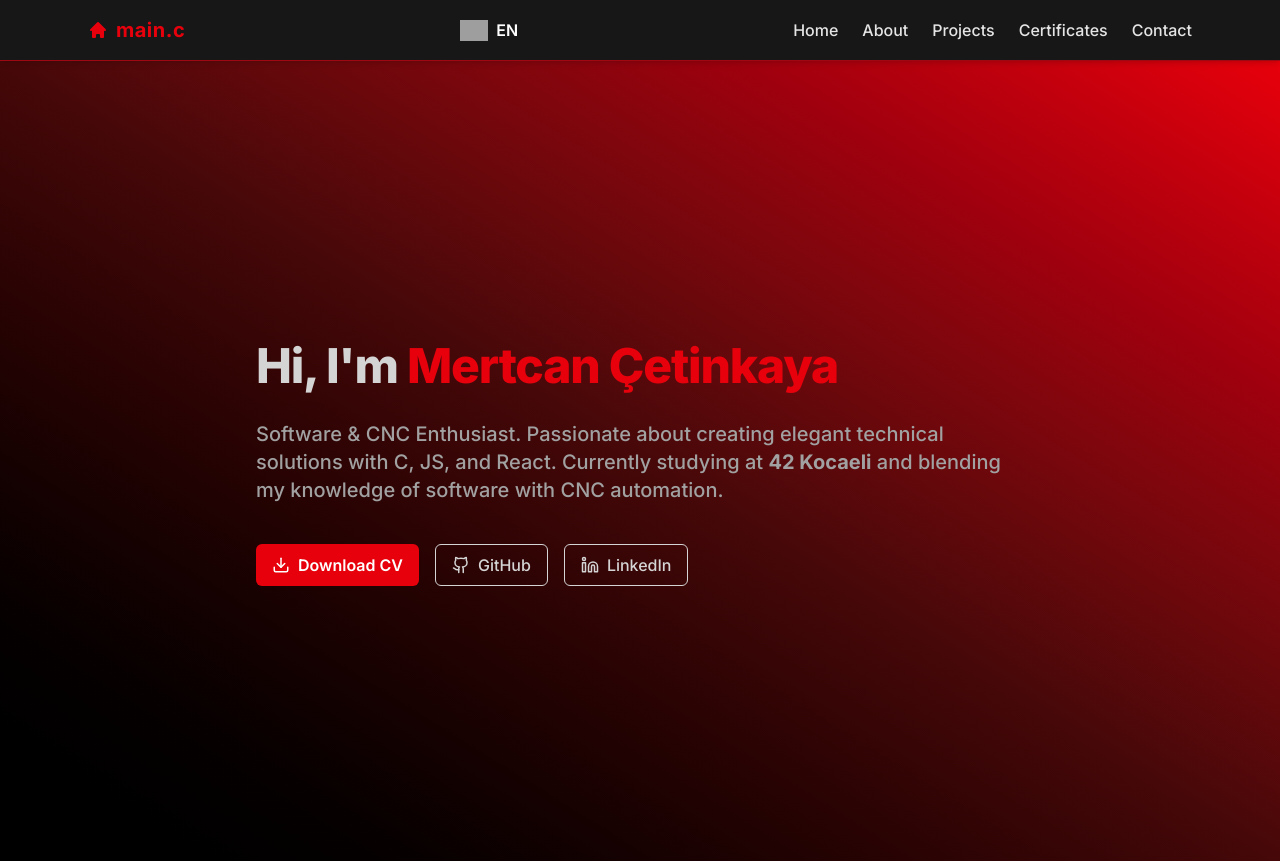
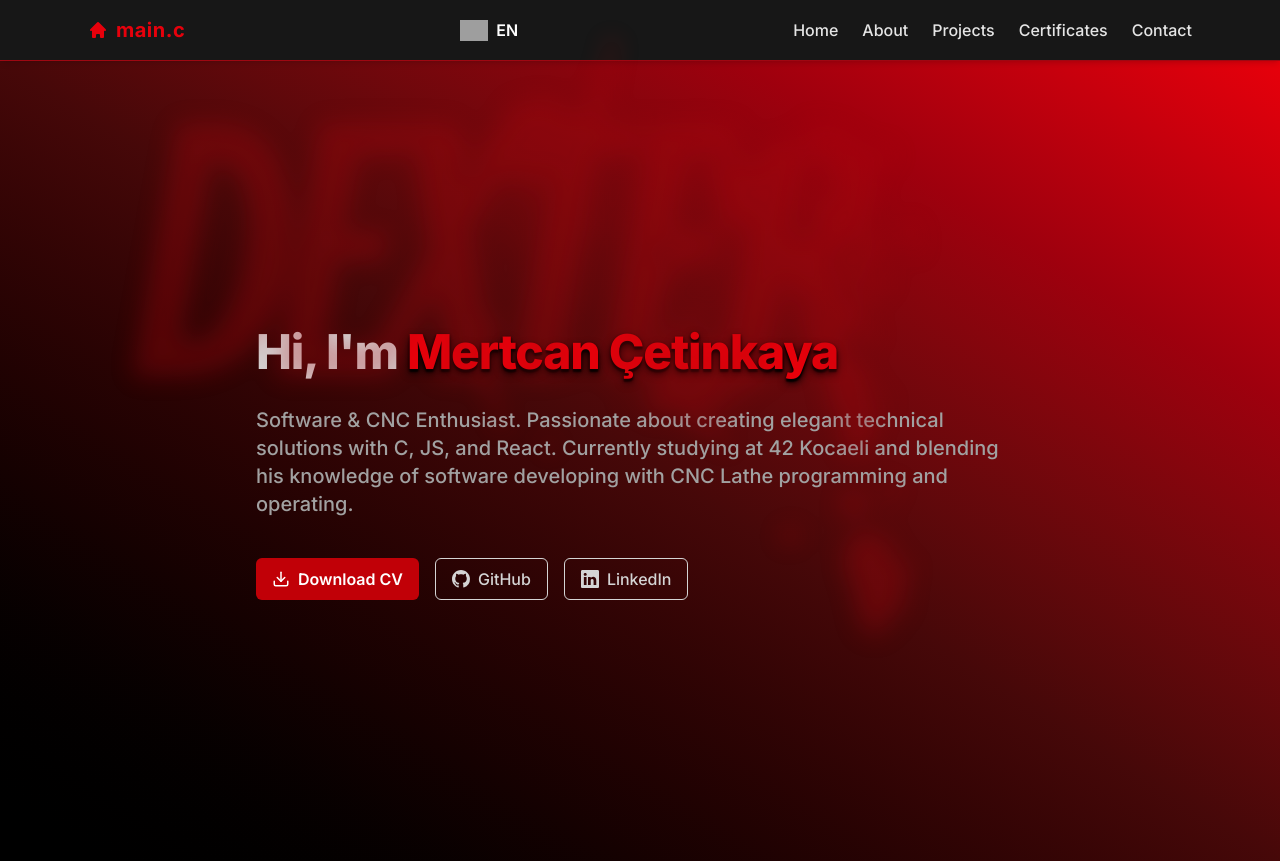
Before and after one commit to mertctnkaya/mertctnkaya.github.io, a React (Vite) app: page / in a window 1280 px wide. Built offline with nearby package versions, Linux system fonts and the light colour scheme; grey boxes are pictures that could not be loaded.

Commit message:
design(home): Home page is fully redesigned with theme of Dexter (red, dark)

```diff
--- a/src/pages/About.tsx
+++ b/src/pages/About.tsx
@@ -1,9 +1,15 @@
+import translations from "../i18n/translates";
+import { useLanguage } from "../i18n/LanguageProvider";
+
 function About() {
-  return (
-	<div>
-	  <h1>About Us</h1>
-	  <p>This page contains information about our application.</p>
-	</div>
-  );
+	const { language } = useLanguage();
+	const t = translations[language].about;
+
+	return (
+		<div className="min-h-screen flex flex-col justify-center items-center bg-neutral-800 text-neutral-300 px-6 py-16 font-inter">
+			<h1>{t.title}</h1>
+			<p>{t.desc}</p>
+		</div>
+	);
 }
 export default About;
--- a/src/pages/Home.tsx
+++ b/src/pages/Home.tsx
@@ -1,40 +1,49 @@
-// import { Button } from "@/components/ui/button";
-import { DownloadIcon, Github, Linkedin } from "lucide-react";
+import { BsGithub, BsLinkedin } from "react-icons/bs";
+import { FiDownload } from "react-icons/fi";
+import { useLanguage } from "../i18n/LanguageProvider";
+import translations from "../i18n/translates";
 
 const Home = () => {
+	const { language } = useLanguage();
+	const t = translations[language].home;
 	return (
-    <section className="bg-gradient-to-tr from-black via-red-950 to-red-600 min-h-screen font-inter flex flex-col justify-center items-center px-6 py-16 font-medium bg-neutral-800 text-neutral-300">
+		<section className="bg-linear-to-tr from-black via-red-950 to-red-600 min-h-screen font-inter flex flex-col justify-center items-center px-6 py-16 font-medium bg-neutral-800 text-neutral-300">
+			<img
+				src="/public/dexter.png"
+				alt="blood splash"
+				className="absolute top-10 left-[10%] w-[800px] h-[600px] opacity-30 blur-md pointer-events-none select-none object-cover"
+			/>
 			<div className="max-w-3xl w-full flex flex-col items-start gap-6 text-left">
 				<h1 className="text-4xl sm:text-5xl font-extrabold leading-tight tracking-tight">
-          Hi, I'm <span className="text-red-600 shadow-inherit text-shadow-xl ">Mertcan Çetinkaya</span>
+					{t.title} <span className="text-red-600 text-shadow-black text-shadow-lg">Mertcan Çetinkaya</span>
 				</h1>
 				<p className="text-lg sm:text-xl text-neutral-400">
-          Software & CNC Enthusiast. Passionate about creating elegant technical
-          solutions with C, JS, and React. Currently studying at{" "}
-          <strong>42 Kocaeli</strong> and blending my knowledge of software with
-          CNC automation.
+					{t.desc}
+					{/* Software & CNC Enthusiast. Passionate about creating elegant technical solutions with C, JS, and React. Currently
+					studying at <span className="text-white font-medium">42 Kocaeli</span> and blending my knowledge of software with
+					<span className="text-white font-medium"> CNC Lathe/Torna</span> programming and operating. */}
 				</p>
 				<div className="flex flex-wrap gap-4 mt-4">
 					<a
 						href="/cv.pdf"
 						download
-            className="inline-flex items-center gap-2 px-4 py-2 font-semibold rounded-md bg-red-600 text-white hover:bg-red-950 transition"
+						className="inline-flex items-center gap-2 px-4 py-2 font-semibold rounded-md bg-red-700 text-white hover:bg-red-950 transition"
 					>
-            <DownloadIcon size={18} /> Download CV
+						<FiDownload size={18} /> {t.downloadCv}
 					</a>
 					<a
 						href="https://github.com/mertctnkaya/mertce"
 						target="_blank"
 						className="inline-flex items-center gap-2 px-4 py-2 border border-neutral-300 rounded-md  hover:bg-red-700 hover:border-red-900 transition"
 					>
-            <Github size={18} /> GitHub
+						<BsGithub size={18} /> {t.github}
 					</a>
 					<a
 						href="https://linkedin.com/in/mertcan-çetinkaya-80b850235"
 						target="_blank"
 						className="inline-flex items-center gap-2 px-4 py-2 border border-neutral-300 rounded-md hover:bg-red-700 hover:border-red-900 transition"
 					>
-            <Linkedin size={18} /> LinkedIn
+						<BsLinkedin size={18} /> {t.linkedin}
 					</a>
 				</div>
 			</div>
```
Also changed, not shown: public/Dexter_Logo.svg (deleted). Lines whose indentation alone changed are shown as unchanged.
